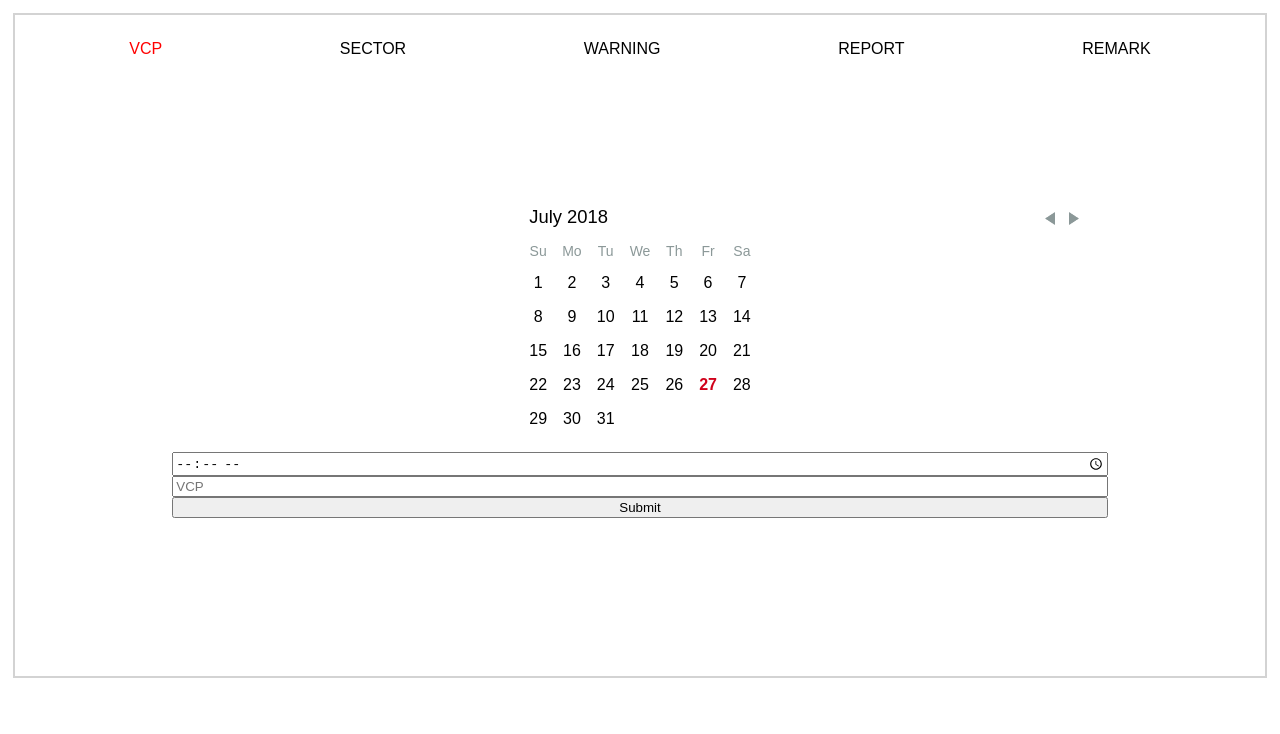
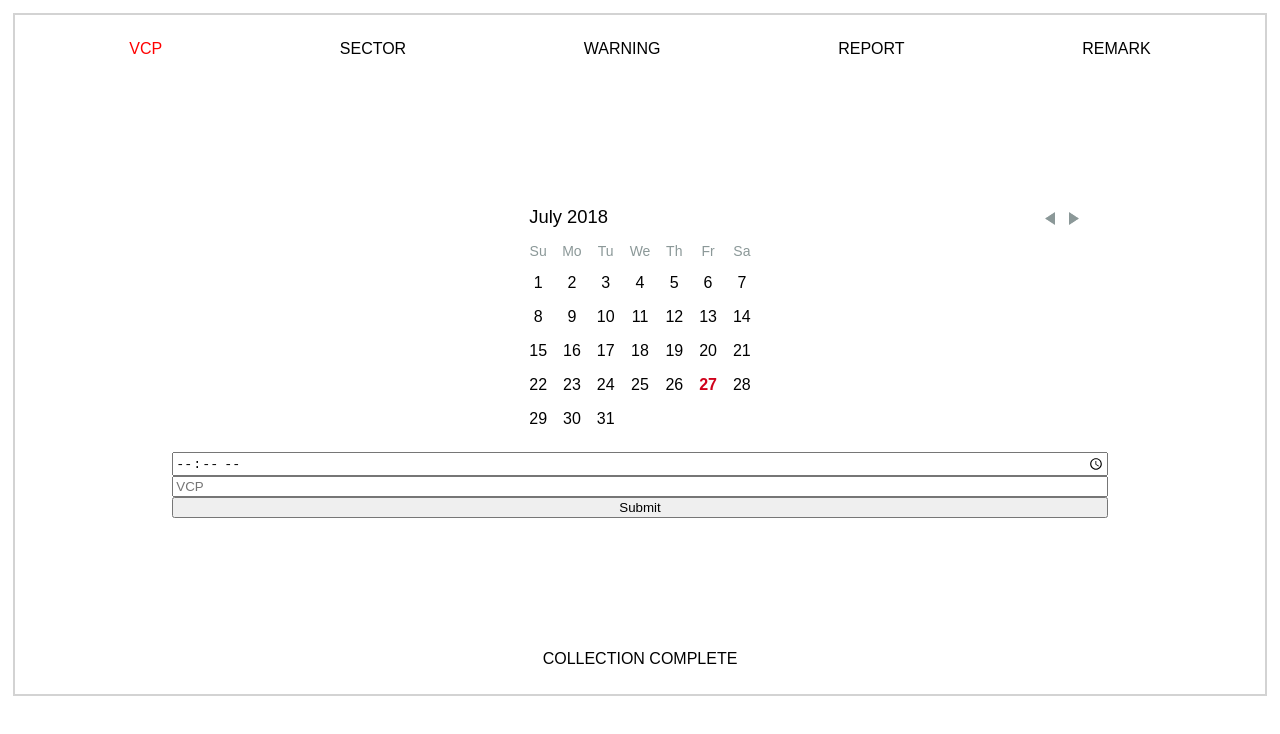
Before and after one commit to emkg/data_collection, a React (Create React App) app: page / in a window 1280 px wide. Both pictures are taken after a click on the input 640 px from the left and 172 px from the top of the page. Shown: the top 734 px of the page. Built offline with nearby package versions, Linux system fonts and the light colour scheme.

Commit message:
collection complete button takes us to event summary

```diff
--- a/src/components/Collection.js
+++ b/src/components/Collection.js
@@ -1,22 +1,12 @@
 import React from 'react';
-/*import {
-  BrowserRouter as Router,
-  Route,
-  Link
-} from 'react-router-dom';
-import Kickoff from './Kickoff';
-import VCP from './VCP';
-import Sector from './Sector';
-import Remark from './Remark';
-import Warning from './Warning';
-import Report from './Report';*/
 import Tab from './Tab';
 import Form from './Form';
 
 
 // TODO: handle submit
-// TODO: set up router?
 // TODO: set up logic for collection ID
+// TODO: make sure mobile start kicks off when location reset
+// TODO: create megastore
 
 export default class Collection extends React.Component {
   state = {
@@ -25,6 +15,10 @@ export default class Collection extends React.Component {
 
   handleClick = (newTab) => {
     this.setState({ openTab: newTab })
+  }
+
+  handleNewCollection = () => {
+    this.props.handleSubmit();
   }
 
   render () {
@@ -39,6 +33,7 @@ export default class Collection extends React.Component {
           <Tab tab="remark" clicked={openTab === "remark"} handleClick={this.handleClick} />
         </div>
         <Form className={this.state.openTab}/>
+        <div className="new-collection" onClick={this.handleNewCollection}>COLLECTION COMPLETE</div>
       </div>
     )
   }
--- a/src/components/Event.js
+++ b/src/components/Event.js
@@ -5,31 +5,31 @@ import EventSummary from './EventSummary';
 
 // TODO: handle submit
 
-// IDEA: possibly, we'll route or just consitionally render
-// event needs to render a router element -- collection
-// when a collection is submitted and event ends, we can
-// render a event completion form
-
 // TODO: establish correct event id
 
 const stop = (event) => (event.stopPropagation(), event.preventDefault());
 
 export default class Event extends React.Component {
   state = {
-    mode: "begin" // "collect" or "end"
+    mode: "begin", // "collect" or "end"
+    collectionID: 0
   };
 
-  handleSubmit = (mode) => {
+  handleInstrument = (mode) => {
     this.setState({ mode });
+  }
+
+  handleNewCollection = () => {
+    this.setState({ collectionID: this.state.collectionID + 1, mode: "end" });
   }
 
   render() {
     return (
       <div>
         {this.state.mode === "begin" ?
-          (<Instrument handleSubmit={this.handleSubmit} />)
+          (<Instrument handleSubmit={this.handleInstrument} />)
           : this.state.mode === "collect"
-            ? (<Collection />)
+            ? (<Collection handleSubmit={this.handleNewCollection} collectionID={this.state.collectionID} />)
             : (<EventSummary />)
         }
       </div>
--- a/src/components/Form.js
+++ b/src/components/Form.js
@@ -4,7 +4,7 @@ import 'react-day-picker/lib/style.css';
 import cx from 'classnames';
 
 // TODO: handle submit
-// TODO:
+// TODO: pass data up to store
 
 const stop = (event) => (event.stopPropagation(), event.preventDefault());
 
@@ -16,13 +16,15 @@ export default class Form extends React.Component {
       startTime: event.target.startTime.value,
     }
 
-    if(this.props.className === "mobile") {
+    if(this.props.className === "mobileStart") {
         const location = {
           locationLat: event.target.lat.value,
           locationLong: event.target.long.value
         };
 
         data = {...data, location};
+
+    } else if(this.props.className === "stationaryStart") {
 
     } else if(this.props.className === "vcp") {
         const vcp = event.target.vcp.value;
```
